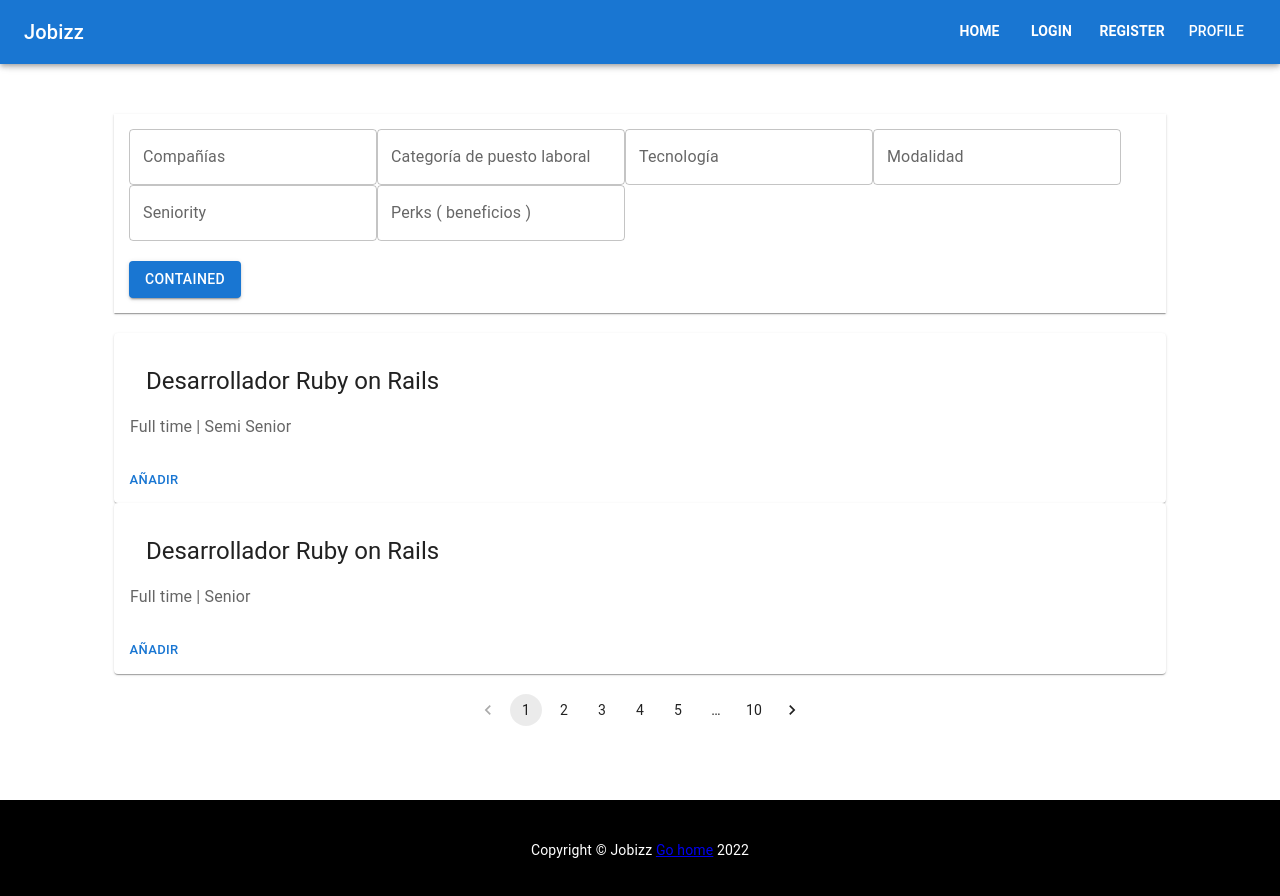
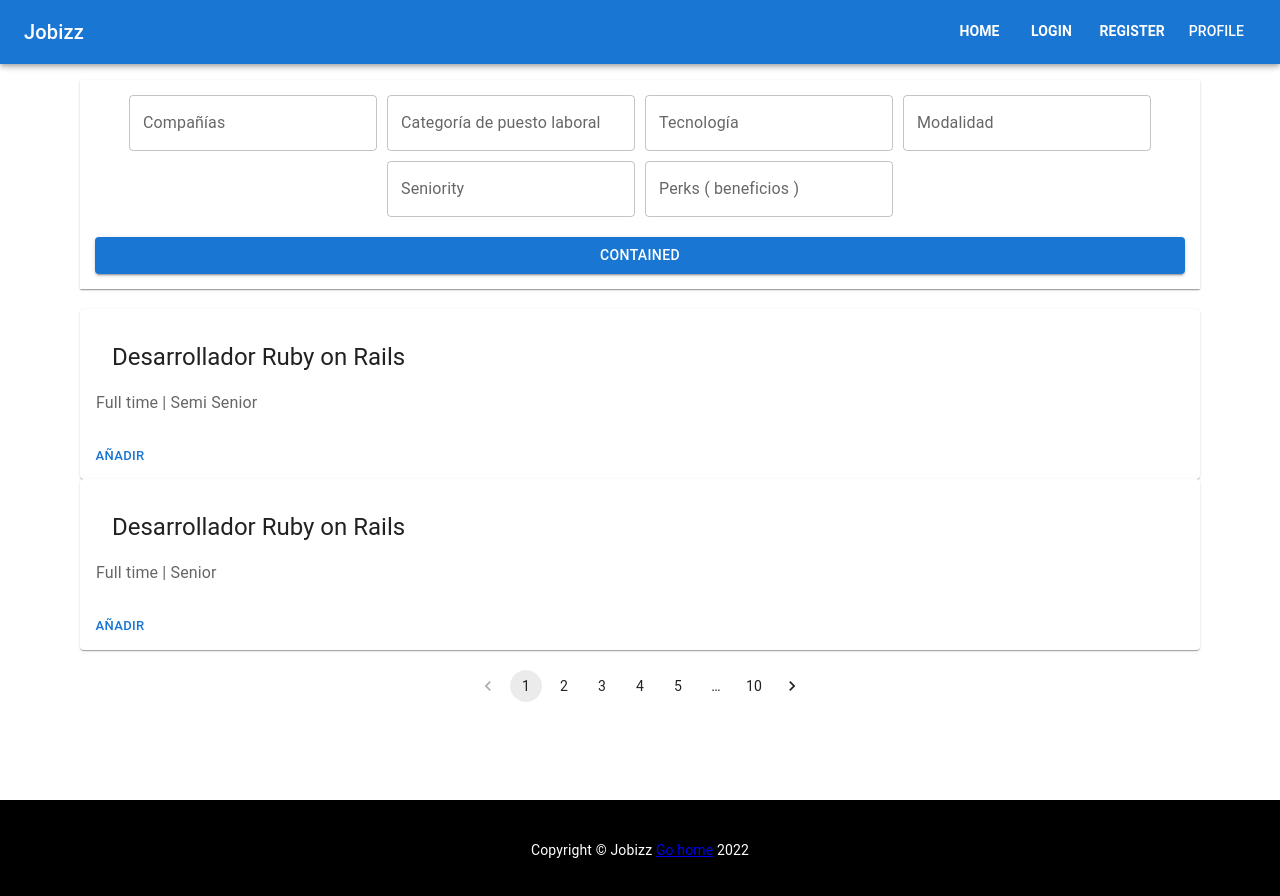
Before and after one commit to DanteDev2102/hackathon-gentleman-programming-frontend-, a React (Vite) app: page /puestoslaborales in a window 1280 px wide. Shown: the top 896 px of the page. Built offline with nearby package versions, Linux system fonts and the light colour scheme; no server answers.

Commit message:
Add modal reducer

```diff
--- a/src/components/CardPuestoLaboral/CardPuestoLaboral.tsx
+++ b/src/components/CardPuestoLaboral/CardPuestoLaboral.tsx
@@ -1,30 +1,26 @@
 import { Button, Card, CardActions, CardContent, CardHeader, makeStyles, Typography } from '@mui/material';
-import React from 'react';
+import React, { useReducer, useState } from 'react';
 import './styles/CardPuestoLaboral.css';
 import { PuestoTabajo } from '../../models/PustoTrabajo';
+import ModalJobs from '@/page/PuestosLaborales/components/ModalJobs';
+import { modalActionTypes, modalReducer } from '@/page/PuestosLaborales/reducer/modalReducer';
 export interface CardPuestoLaboralInterface {
 	puestoTabajo : PuestoTabajo
 }
 
-
-
-
 const CardPuestoLaboral : React.FC<CardPuestoLaboralInterface> = ( prop ) => {
-
+    const [state, dispatch] = useReducer(modalReducer, false)
+	const setOn = () => dispatch({type: modalActionTypes.ON})
 	const { puestoTabajo } = prop
-
 	return (
 		<Card className={''}>
 			<CardContent>
-
-				<CardHeader title={puestoTabajo.attributes.title} />
-
+				<CardHeader onClick={setOn} title={puestoTabajo.attributes.title} />
+					{state && <ModalJobs setOpenModal={dispatch} state><h1>Hola</h1></ModalJobs>}
 				<Typography variant="subtitle1" color="textSecondary">
 					{puestoTabajo.attributes.modality} | {puestoTabajo.attributes.seniority}
 				</Typography>
-
 			</CardContent>
-
 			<CardActions>
 				<Button size="small">Añadir</Button>
 			</CardActions>
--- a/src/components/FiltrosBar/styles/FiltrosBar.css
+++ b/src/components/FiltrosBar/styles/FiltrosBar.css
@@ -1,7 +1,13 @@
+.filtrosbar {
+   display: flex;
+   flex-direction: column;
+}
 
 .filtrosbar form {
-   gap: 20px;
+   display: flex;
+   justify-content: center;
    flex-wrap: wrap;
+   gap: 10px;
 }
 .filtrosbar button {
    margin-top: 20px;
--- a/src/page/Login/Login.tsx
+++ b/src/page/Login/Login.tsx
@@ -7,6 +7,7 @@ import Typography from '@mui/material/Typography'
 import { useFormik } from 'formik'
 import React from 'react'
 import * as Yup from 'yup'
+import { loginFormSchema } from './schemas/login-form-schema'
 export interface LoginInterface {}
 
 interface FormValues {
@@ -22,10 +23,7 @@ const Login: React.FC<LoginInterface> = () => {
     onSubmit: (values) => {
       console.log(values)
     },
-    validationSchema: Yup.object({
-      email: Yup.string().email('Invalid email').required('Required'),
-      password: Yup.string().required('No password provided.'),
-    }),
+    validationSchema: loginFormSchema,
   })
 
   return (
--- a/src/page/PuestosLaborales/PuestosLaborales.tsx
+++ b/src/page/PuestosLaborales/PuestosLaborales.tsx
@@ -14,7 +14,7 @@ export interface PuestosLaboralesInterface {}
 const PuestosLaborales : React.FC<PuestosLaboralesInterface> = () => {
 
 	const [puestosTrabajo, setPuestosTrabajo] = useState<ResposePuestoTabajo>(puestosTrabajoData)
-
+	console.log(puestosTrabajo)
 	const init = async() => {
 		let a = await getPuestosTrabajo();
 
@@ -36,6 +36,7 @@ const PuestosLaborales : React.FC<PuestosLaboralesInterface> = () => {
 
 			<Pagination count={10} />
 
+
 		</div >
 	)
 };
--- /dev/null
+++ b/src/page/PuestosLaborales/components/ModalJobs.tsx
@@ -0,0 +1,45 @@
+import React, { useReducer } from 'react';
+import Box from '@mui/material/Box';
+import Button from '@mui/material/Button';
+import Typography from '@mui/material/Typography';
+import Modal from '@mui/material/Modal';
+import { modalActionTypes, modalReducer } from '../reducer/modalReducer';
+
+const style = {
+  position: 'absolute' as 'absolute',
+  top: '50%',
+  left: '50%',
+  transform: 'translate(-50%, -50%)',
+  width: 400,
+  bgcolor: 'background.paper',
+  border: '2px solid #000',
+  boxShadow: 24,
+  p: 4,
+};
+
+type Props = {
+    children: React.ReactNode
+    setOpenModal: Function
+    state: boolean
+}
+
+const ModalJobs = ({children, setOpenModal, state}: Props) => {
+	const setOff = () => setOpenModal({type: modalActionTypes.OFF})
+    const setOn = () => setOpenModal({type: modalActionTypes.ON})
+  return (
+    <div>
+      <Modal
+        open={state}
+        onClose={setOff}
+        aria-labelledby="modal-modal-title"
+        aria-describedby="modal-modal-description"
+      >
+        <Box sx={style}>
+            {children}
+        </Box>
+      </Modal>
+    </div>
+  );
+}
+
+export default ModalJobs
--- /dev/null
+++ b/src/page/PuestosLaborales/reducer/modalReducer.ts
@@ -0,0 +1,30 @@
+export enum modalActionTypes {
+    ON = 'ON',
+    OFF = 'OFF'
+}
+
+interface modalAction {
+    type: modalActionTypes
+}
+
+
+export const modalReducer = (state: boolean, action: modalAction) => {
+    const { type } = action
+    switch (type) {
+        case modalActionTypes.ON: {
+          return true
+        }
+        case modalActionTypes.OFF: {
+          return false
+        }
+        default: {
+          throw new Error(`Unhandled type: ${action.type}`)
+        }
+      }
+}
+
+
+// function useOpenModal (reducer = modalReducer)  {
+//   const [{openModal}, disptach] = React.useReducer(modalReducer)
+//   return {}
+// }
--- a/src/page/PuestosLaborales/styles/PuestosLaborales.css
+++ b/src/page/PuestosLaborales/styles/PuestosLaborales.css
@@ -1,5 +1,5 @@
 .puestoslaborales{
-    padding: 50px;
+    padding: 1rem;
     width: 100%;
     flex-direction: column;
     display: flex;
```
